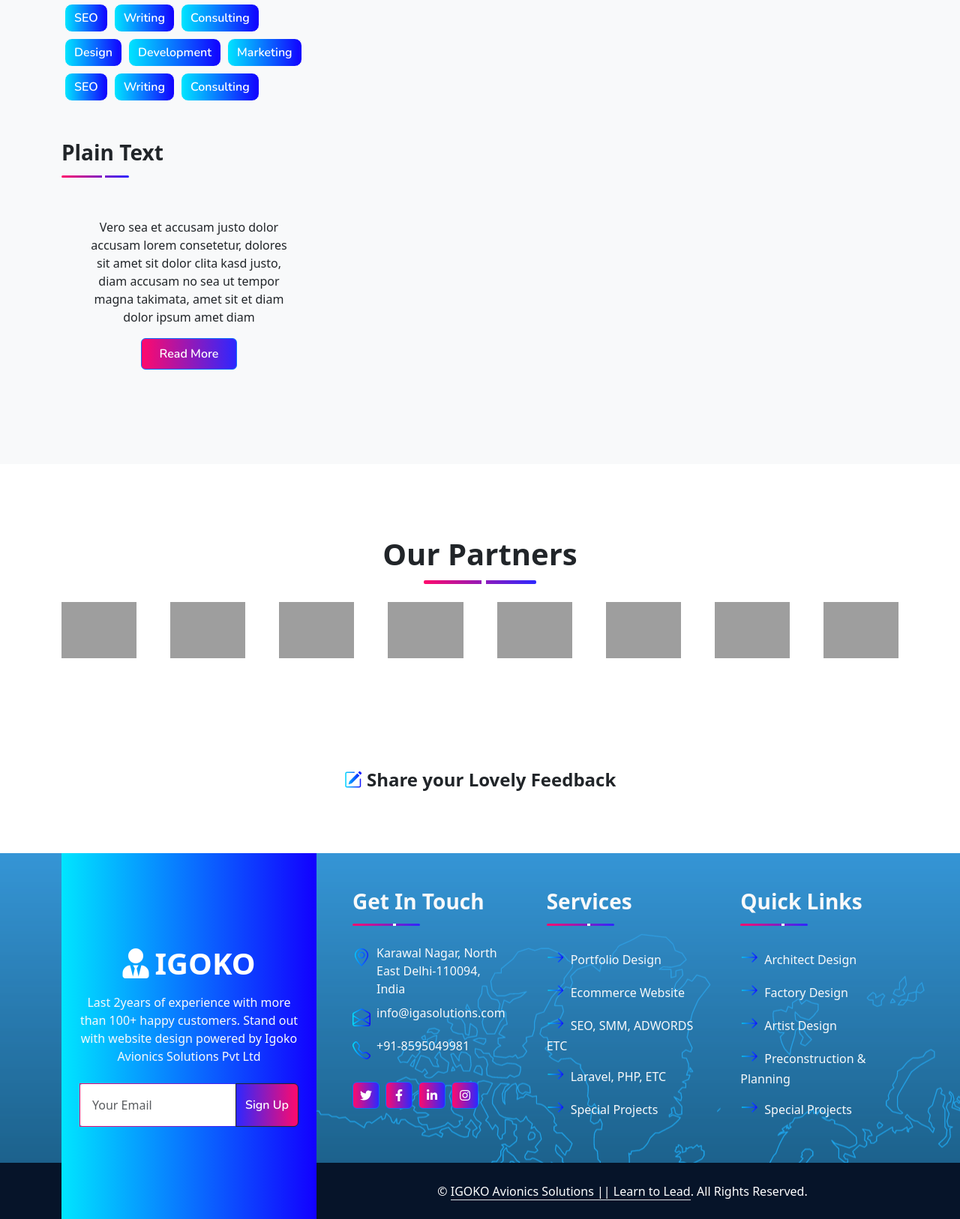
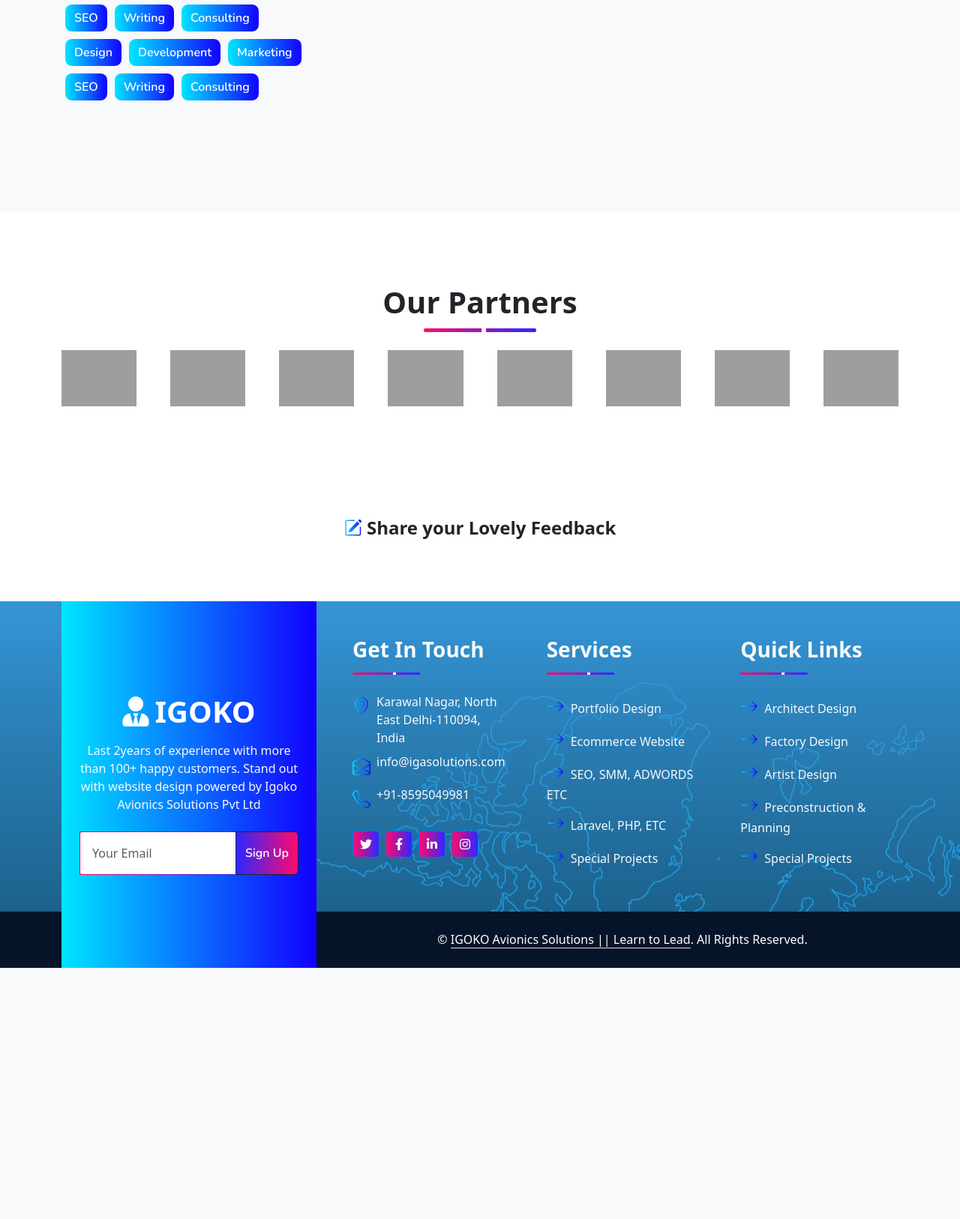
Before and after one commit to prashantkumarrgipt/igoko, a Django app: template templates/user/blog.html in a window 1280 px wide. Shown: the part 1498-3124 px from the top of the page at 75% size. After the commit the page ends 2789 px from the top, so only its background shows below. Run offline with Django 4.2, Linux system fonts and the light colour scheme; the template is opened without the code that fills it, so the values that code supplies are empty; some libraries are stand-ins or nearby versions; grey boxes are pictures that could not be loaded.

Commit message:
Plain text removed from blog

```diff
--- a/templates/user/blog.html
+++ b/templates/user/blog.html
@@ -100,18 +100,6 @@
                     </div>
                 </div>
                 <!-- Tags End -->
-
-                <!-- Plain Text Start -->
-                <div class="wow fadeIn" data-wow-delay="0.1s">
-                    <div class="section-title section-title-sm position-relative pb-3 mb-4">
-                        <h3 class="mb-0">Plain Text</h3>
-                    </div>
-                    <div class="bg-light text-center" style="padding: 30px;">
-                        <p>Vero sea et accusam justo dolor accusam lorem consetetur, dolores sit amet sit dolor clita kasd justo, diam accusam no sea ut tempor magna takimata, amet sit et diam dolor ipsum amet diam</p>
-                        <a href="" class="btn btn-primary py-2 px-4">Read More</a>
-                    </div>
-                </div>
-                <!-- Plain Text End -->
             </div>
             <!-- Sidebar End -->
         </div>
```
